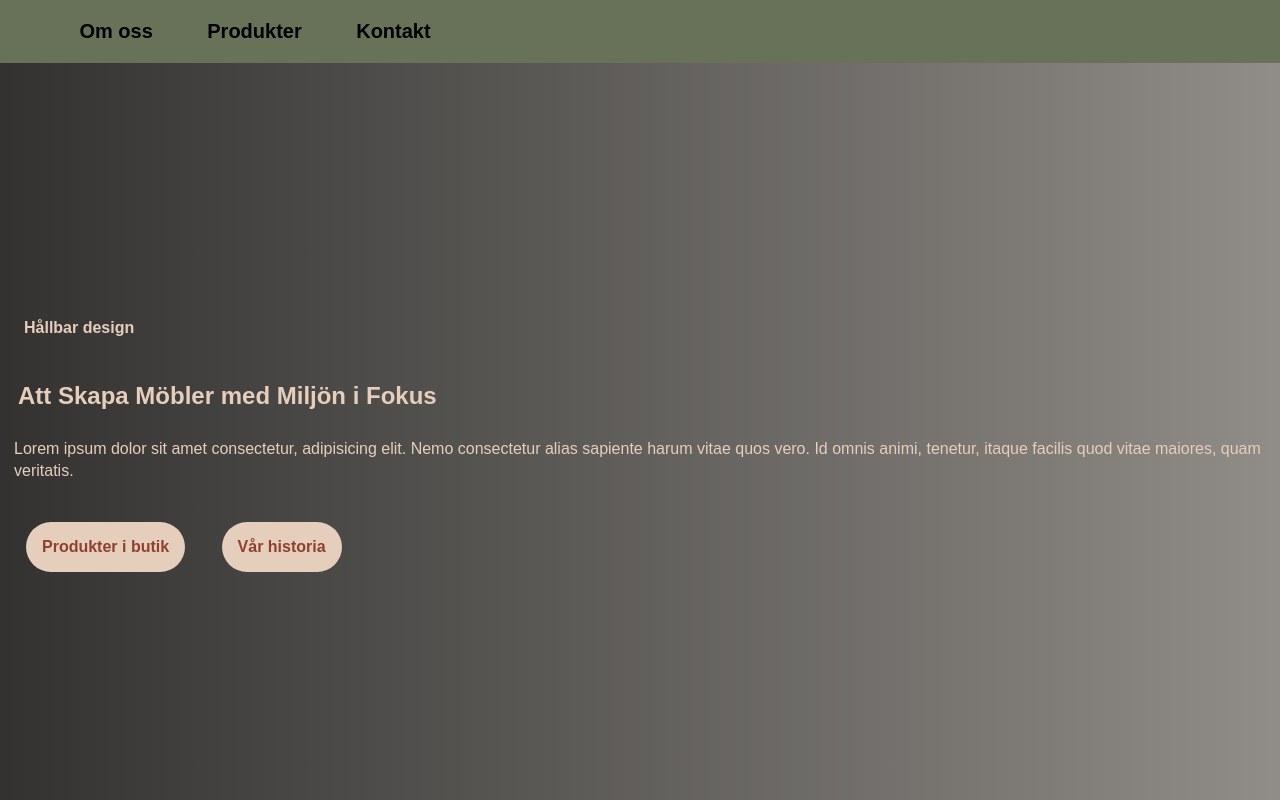
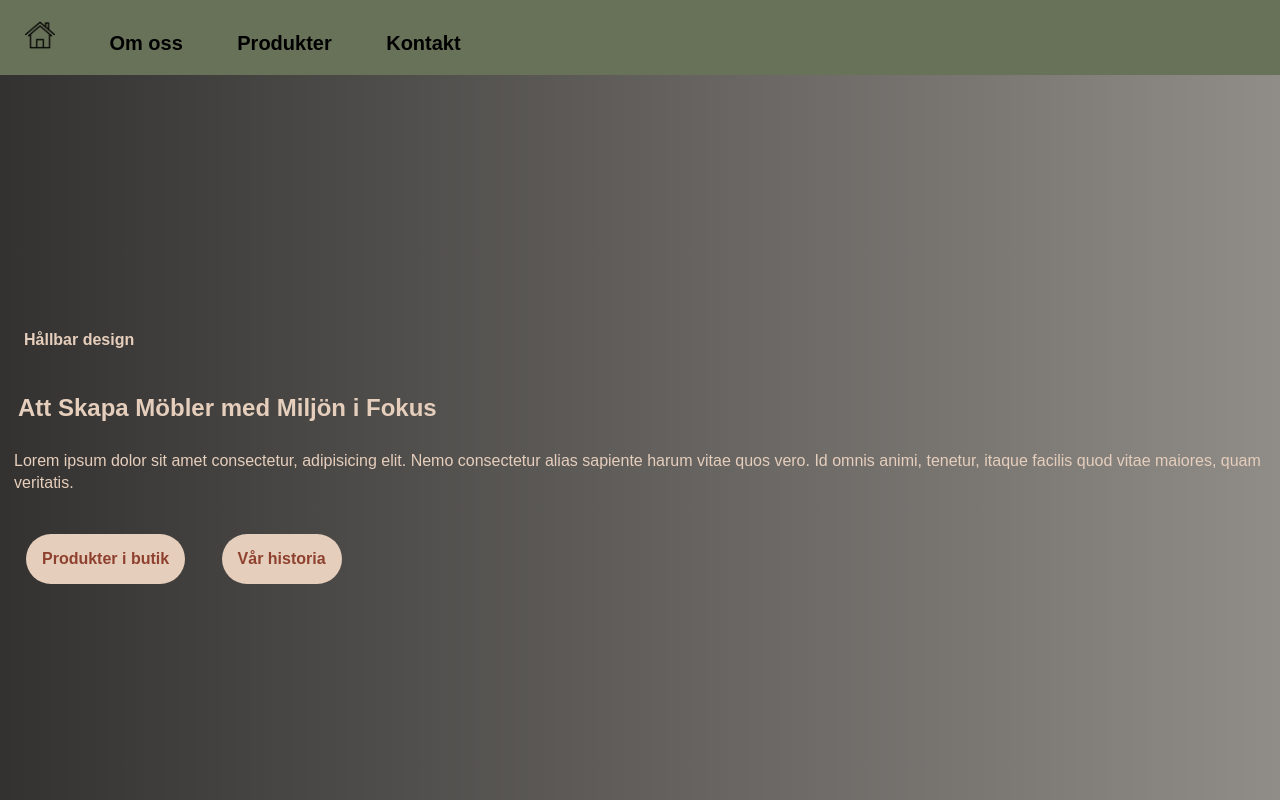
Before and after one commit to Emmpan99/webbplatsprojekt, a plain HTML site: page index.html in a window 1280 px wide. Shown: the top 800 px of the page. Drawn offline with Linux system fonts and the light colour scheme; files whose address does not match are found by name.

Commit message:
ikon hus

```diff
--- a/index.html
+++ b/index.html
@@ -12,7 +12,7 @@
 <header>
     <nav> <!--Ordningen i menyn/navigering (om oss, produkter, kontakt osv) kan vi enkelt ändra på-->
         <ul>
-            <li><a href="index.html"><img src="house.png" alt="" class="logo"></a></li>  <!-- Logotyp istället för hem-text right?-->
+            <li><a href="index.html"><img src="test bildmapp/Icons/house.png" alt="" class="logo"></a></li>  <!-- Logotyp istället för hem-text right?-->
             <li><a href="about.html">Om oss</a></li>
             <li><a href="products.html">Produkter</a>
                 <ul class="dropdown">                  <!--Man låter li-taggen vara öppen för att lägga till underlista i produkt-->
```
